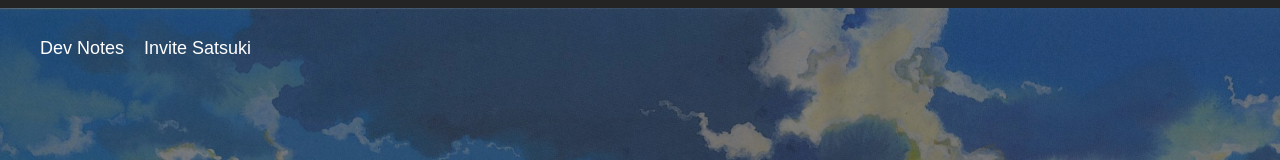
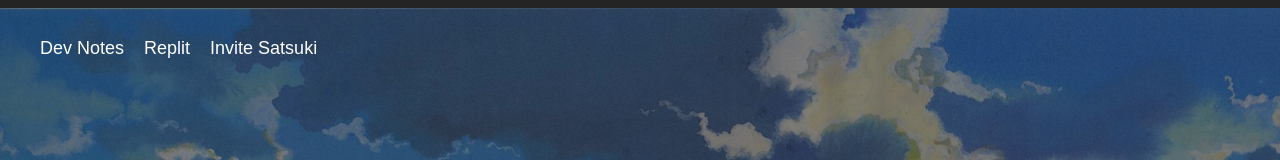
Before and after one commit to annasham/SatsukiBot, a plain HTML site: page index.html in a window 1280 px wide. Shown: the top 160 px of the page. Drawn offline with Linux system fonts and the light colour scheme; a script that the page names is missing; a web font is replaced by a local one.

Commit message:
Update index.html

```diff
--- a/index.html
+++ b/index.html
@@ -12,6 +12,7 @@
       <div id="navBar">
       <ul>
     <li><a href="https://huggingface.co/annasham/DialoGPT-small-myneighborTotoro" target="_blank">Dev Notes</a></li>
+    <li><a href="https://replit.com/@annasham" target="_blank">Replit</a></li>
     <li><a href="https://discord.com/api/oauth2/authorize?client_id=971833162143531089&permissions=3072&scope=bot" target="_blank">Invite Satsuki</a></li>
       </ul>
       </div>
```
